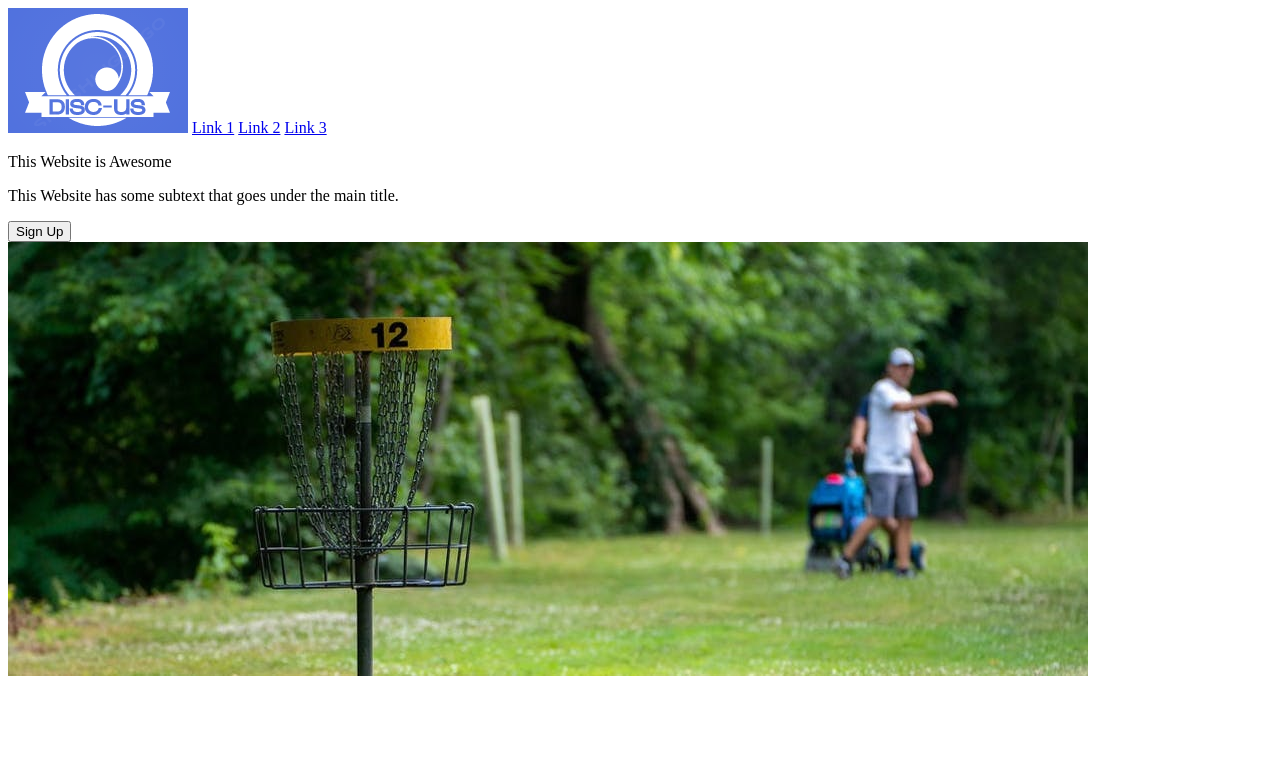
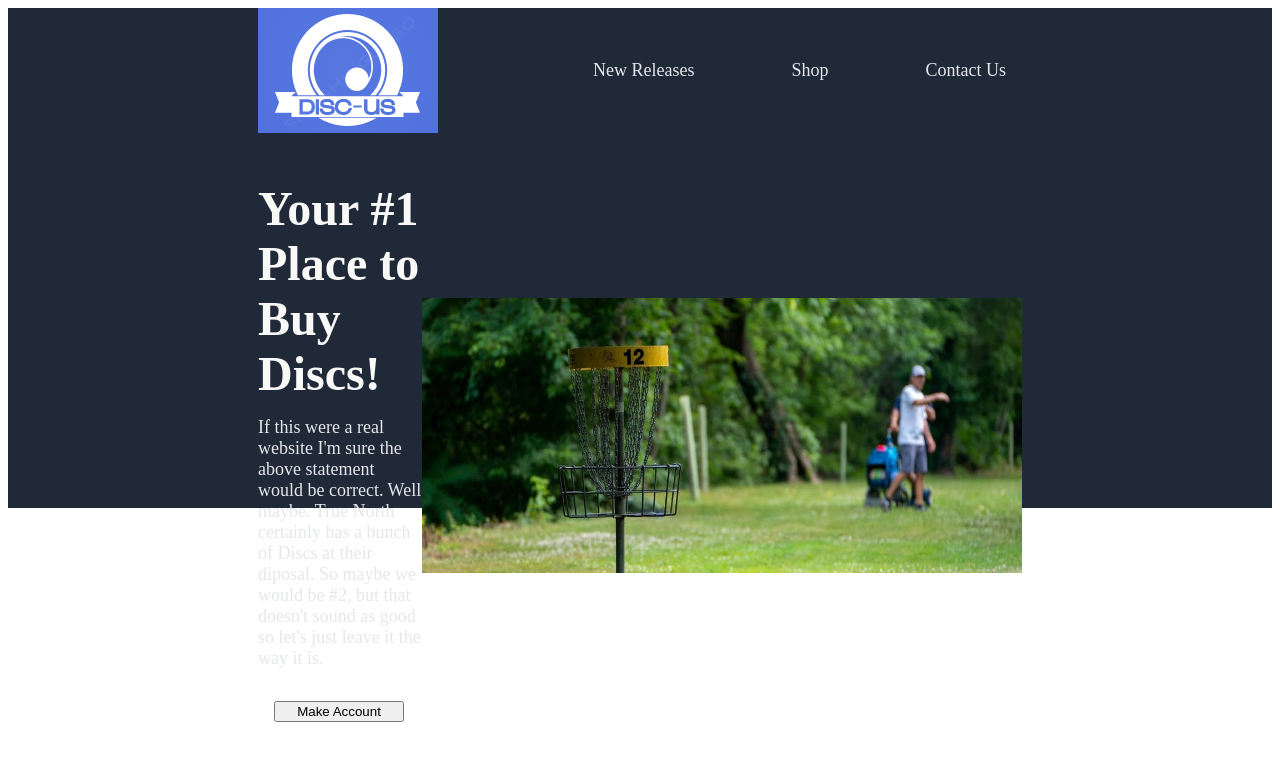
Before and after one commit to domenic23/webpage, a plain HTML site: page index.html in a window 1280 px wide. Drawn offline with Linux system fonts and the light colour scheme.

Commit message:
Finish first container of website

```diff
--- a/index.html
+++ b/index.html
@@ -5,20 +5,23 @@
     <meta http-equiv="X-UA-Compatible" content="IE=edge">
     <meta name="viewport" content="width=device-width, initial-scale=1.0">
     <title>Document</title>
+    <link rel="stylesheet" href="styles.css">
 </head>
 <body>
     <div class="top-cont">
         <div class="header">
             <img class="logo" src="./images/disc-us.png" alt="logo">
-            <a class="link-1" href="https://www.youtube.com/watch?v=dQw4w9WgXcQ" target="_blank">Link 1</a>
-            <a class="link-2" href="https://www.youtube.com/watch?v=dQw4w9WgXcQ" target="_blank">Link 2</a>
-            <a class="link-3" href="https://www.youtube.com/watch?v=dQw4w9WgXcQ" target="_blank">Link 3</a>
+            <div class="links-top">
+                <a class="link-1" href="https://www.youtube.com/watch?v=dQw4w9WgXcQ" target="_blank">New Releases</a>
+                <a class="link-2" href="https://www.youtube.com/watch?v=dQw4w9WgXcQ" target="_blank">Shop</a>
+                <a class="link-3" href="https://www.youtube.com/watch?v=dQw4w9WgXcQ" target="_blank">Contact Us</a>
+            </div>
         </div>
         <div class="hero">
             <div class="hero-text">
-                <p class="hero-main">This Website is Awesome</p>
-                <p class="hero-subtext">This Website has some subtext that goes under the main title.</p>
-                <button class="sign-up">Sign Up</button>
+                <p class="hero-main">Your #1 Place to Buy Discs!</p>
+                <p class="hero-subtext">If this were a real website I'm sure the above statement would be correct. Well maybe. True North certainly has a bunch of Discs at their diposal. So maybe we would be #2, but that doesn't sound as good so let's just leave it the way it is. </p>
+                <a class="sign-up" href="https://www.youtube.com/watch?v=dQw4w9WgXcQ" target="_blank"><button>Make Account</button></a> <!--ALLEGEDLY THIS IS BAD CODE. ONLY USING THIS BC I DON'T KNOW JS YET-->
             </div>
             <img class="hero-image" src="./images/disc_golfing.jpg" alt="disc-golfing">
         </div>
--- a/styles.css
+++ b/styles.css
@@ -2,3 +2,76 @@ body {
     display: flex;
     flex-direction: column;
 }
+
+.top-cont {
+    background-color: #1f2937;
+    color: white; /*temp*/
+    padding: 0 250px;
+    height: 500px;
+    display: flex;
+    flex-direction: column;
+    justify-content: space-evenly;
+}
+
+.header {
+    display: flex;
+    justify-content: flex-end;
+    align-items: center;
+}
+
+.logo {
+    margin-right: auto;
+}
+
+.links-top {
+    display: flex;
+    gap: 65px;
+}
+
+.links-top a{
+    text-decoration: none;
+    color: #E5E7EB;
+    font-size: 18px;
+    padding: 16px;
+}
+
+.hero {
+    display: flex;
+    align-items: center;
+}
+
+.hero-text {
+    display: flex;
+    flex-direction: column;
+    margin: 0 auto;
+    width: 600px;
+
+}
+
+.hero-main {
+    font-size: 48px;
+    color: #F9FAF8;
+    font-weight: 900;
+    margin-bottom: 16px;
+}
+
+.hero-subtext {
+    font-size: 18px;
+    color: #E5E7EB;
+    margin: 0 0 16px;
+}
+
+.hero-image {
+    height: 275px;
+    width: 600px;
+}
+
+.sign-up button {
+    width: 130px;
+    margin: 16px
+}
+
+.sign-up button:hover {
+    background-color: #E5E7EB;
+    cursor: pointer;
+}
```
